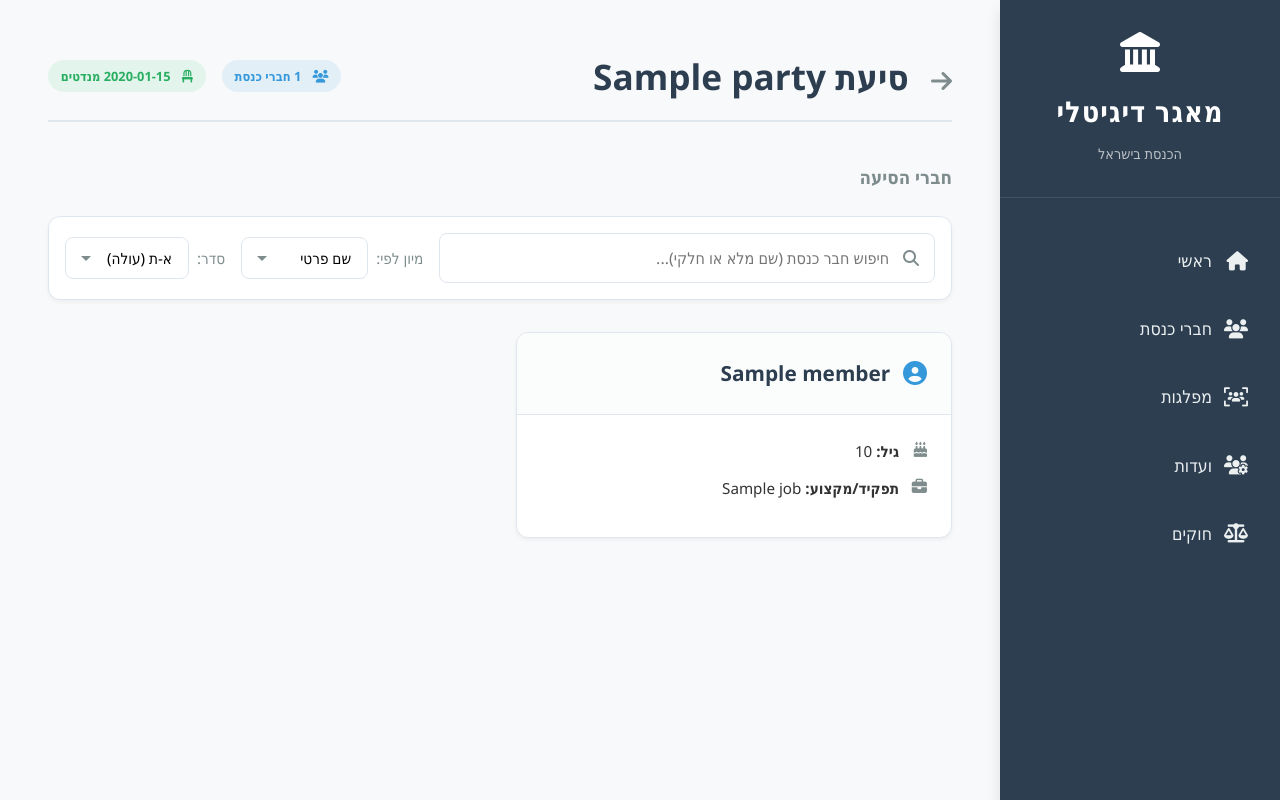
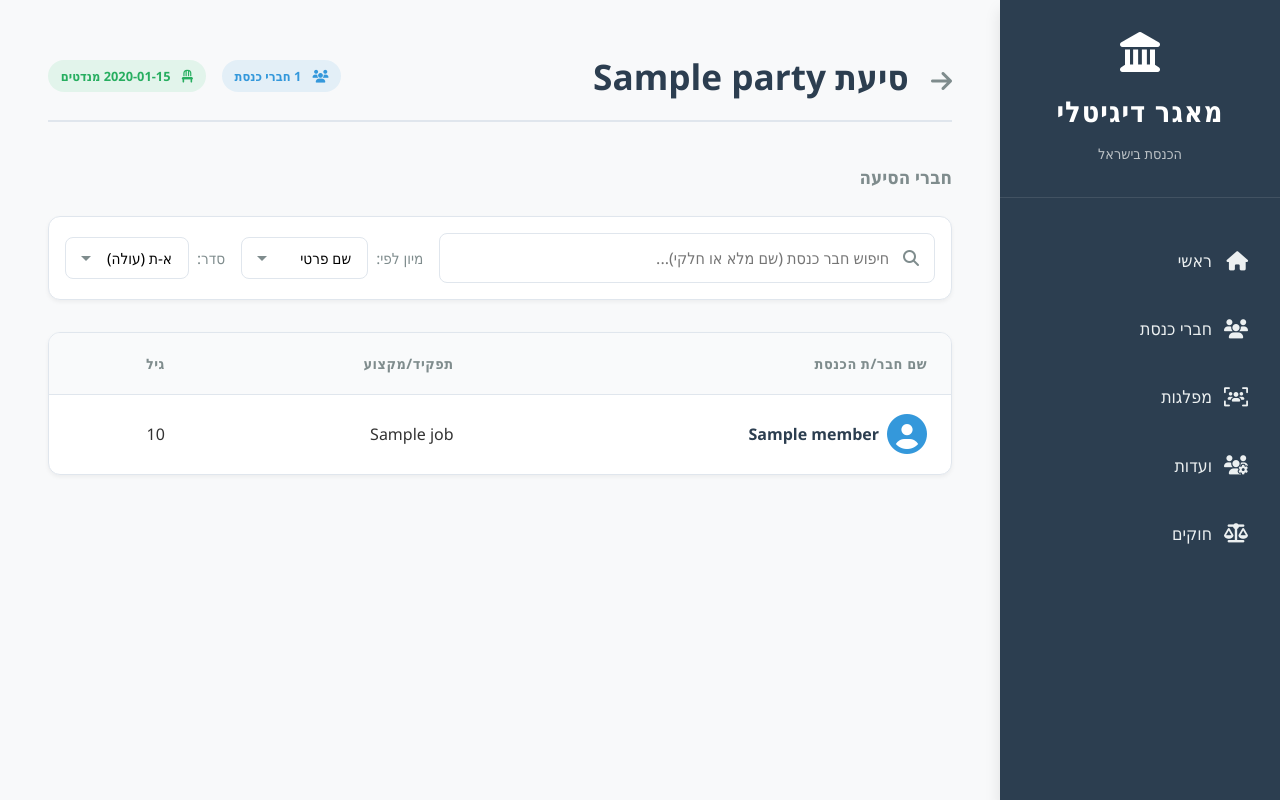
Before and after one commit to kermit45486/KenesetLive, a Flask app: template templates/party_details.html in a window 1280 px wide. Run offline with Flask 3, Linux system fonts and the light colour scheme; the template is opened without the code that fills it: most values are stand-ins (such as "Sample title", 1, 10 or a date in 2020).

Commit message:
Version 0.5.5
changing the display of the mks images

```diff
--- a/static/style.css
+++ b/static/style.css
@@ -192,8 +195,8 @@ body {
 /* Grid Layouts for Data */
 .data-grid {
   display: grid;
-  grid-template-columns: repeat(auto-fill, minmax(300px, 1fr));
-  gap: 2rem;
+  grid-template-columns: repeat(auto-fill, minmax(220px, 1fr));
+  gap: 1.5rem;
 }
 
 /* Card Styles */
--- a/templates/party_details.html
+++ b/templates/party_details.html
@@ -47,39 +47,39 @@
     </div>
 </div>
 
-<div class="data-grid fade-in" style="animation-delay: 0.2s;" id="membersGrid">
+<div class="table-container fade-in" style="animation-delay: 0.3s;">
+    <table class="data-table">
+        <thead>
+            <tr>
+                <th>שם חבר/ת הכנסת</th>
+                <th>תפקיד/מקצוע</th>
+                <th>גיל</th>
+            </tr>
+        </thead>
+        <tbody id="membersGrid">
             {% for member in members %}
-    <div class="card">
-        <div class="card-header">
-            <h3 class="card-title" style="margin: 0; display: flex; align-items: center;">
+            <tr>
+                <td style="font-weight: 600; color: var(--primary-color); display: flex; align-items: center;">
                     {% if member.photo_url %}
-                <div
-                    style="width: 30px; height: 30px; border-radius: 50%; overflow: hidden; margin-left: 0.8rem; flex-shrink: 0;">
+                    <div style="margin-left: 0.5rem; display: inline-block; vertical-align: middle;">
                         <img src="{{ url_for('static', filename='images/mks/' ~ member.photo_url) }}"
-                        alt="{{ member.member_name }}" style="width: 100%; height: 100%; object-fit: cover;">
+                            alt="{{ member.member_name }}" class="profile-img profile-img-md">
                     </div>
                     {% else %}
                     <i class="fas fa-user-circle"
-                    style="color: var(--accent-color); font-size: 1.5rem; margin-left: 0.8rem;"></i>
+                        style="color: var(--accent-color); font-size: 2.5rem; margin-left: 0.5rem; display: inline-block; vertical-align: middle;"></i>
                     {% endif %}
                     <a href="{{ url_for('member_details', member_id=member.knesetmemberID) }}"
                         style="color: inherit; text-decoration: none; transition: color 0.3s;"
-                    onmouseover="this.style.color='var(--primary-color)'" onmouseout="this.style.color='inherit'">{{
+                        onmouseover="this.style.color='var(--accent-color)'" onmouseout="this.style.color='inherit'">{{
                         member.member_name }}</a>
-            </h3>
-        </div>
-        <div class="card-body">
-            <div class="card-detail">
-                <i class="fas fa-birthday-cake"></i>
-                <span><strong>גיל:</strong> {{ member.age if member.age else 'לא צוין' }}</span>
-            </div>
-            <div class="card-detail">
-                <i class="fas fa-briefcase"></i>
-                <span><strong>תפקיד/מקצוע:</strong> {{ member.job if member.job else 'לא צוין' }}</span>
-            </div>
-        </div>
-    </div>
+                </td>
+                <td>{{ member.job if member.job else 'לא צוין' }}</td>
+                <td>{{ member.age if member.age else '-' }}</td>
+            </tr>
             {% endfor %}
+        </tbody>
+    </table>
 </div>
 
 {% if not members %}
@@ -99,7 +99,7 @@
 
         if (!container) return;
 
-        const items = Array.from(container.querySelectorAll('.card'));
+        const items = Array.from(container.querySelectorAll('tr'));
 
         function updateView() {
             const query = searchInput.value.toLowerCase().trim();
@@ -107,7 +107,7 @@
             const order = sortOrder.value === 'asc' ? 1 : -1;
 
             let visibleItems = items.filter(item => {
-                const nameEl = item.querySelector('.card-title');
+                const nameEl = item.querySelector('td:first-child a');
                 const name = nameEl ? nameEl.textContent.trim().toLowerCase() : '';
                 const isMatch = name.includes(query);
                 item.style.display = isMatch ? '' : 'none';
@@ -115,8 +115,8 @@
             });
 
             visibleItems.sort((a, b) => {
-                const nameElA = a.querySelector('.card-title');
-                const nameElB = b.querySelector('.card-title');
+                const nameElA = a.querySelector('td:first-child a');
+                const nameElB = b.querySelector('td:first-child a');
                 const nameA = nameElA ? nameElA.textContent.trim() : '';
                 const nameB = nameElB ? nameElB.textContent.trim() : '';
 
```
Also changed, not shown: other parts of static/style.css (+83 -12 lines), templates/committee_details.html (+3 -4 lines), templates/law_details.html (+20 -13 lines), templates/member_details.html (+6 -4 lines), templates/members.html (+9 -7 lines). Lines whose indentation alone changed are shown as unchanged.
